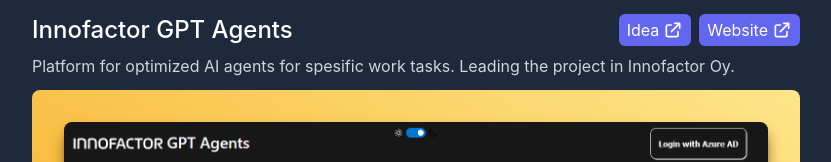
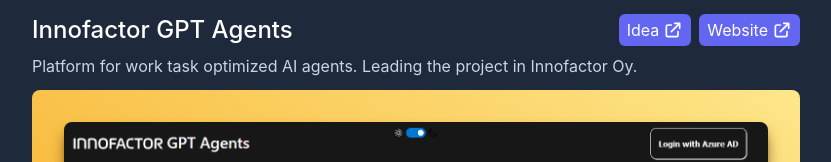
Before and after one commit to josuakiviranta/josuakiviranta.com, a Next.js app: page / in a window 1280 px wide. Shown: the part 1146-1308 px from the top of the page, without its empty margins (224-1055 px from the left). Built offline with nearby package versions, Linux system fonts and the light colour scheme.

Commit message:
text tweaks

```diff
--- a/components/ProjectsSection.tsx
+++ b/components/ProjectsSection.tsx
@@ -9,7 +9,7 @@
         <div className="hidden lg:block">
           <ProjectContainer
             header="Innofactor GPT Agents"
-            description="Platform for optimized AI agents for spesific work tasks. Leading the project in Innofactor Oy."
+            description="Platform for work task optimized AI agents. Leading the project in Innofactor Oy."
             projectImage="/innofactor-gpt-agents-black.png"
             ideaPage="/innofactorGptAgents"
             website="https://ai.innofactor.com/"
```
